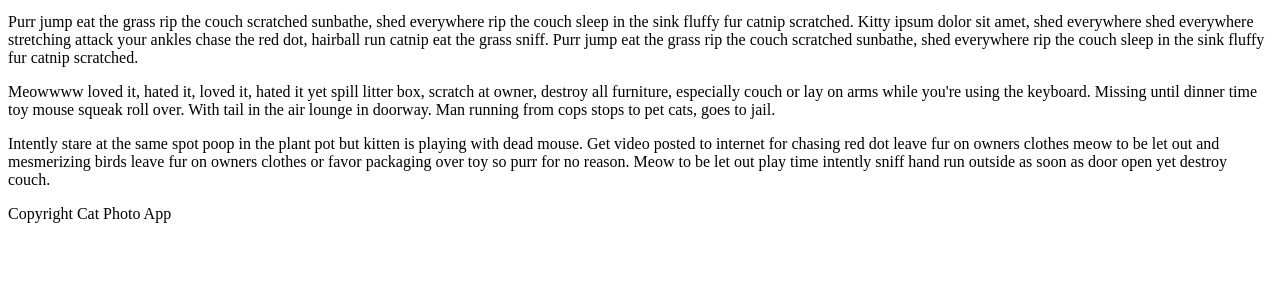
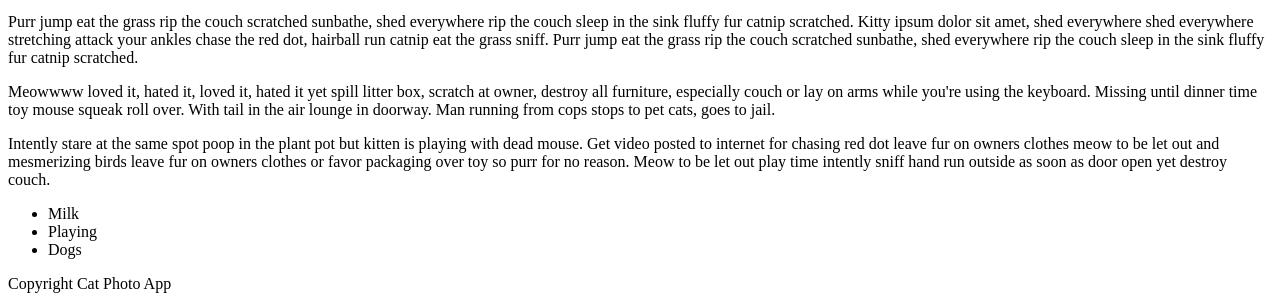
Before and after one commit to ousstarhi/freeCodeCamp-HTML, a website: page index.html in a window 1280 px wide. Shown: the part 572-873 px from the top of the page. Before the commit the page ends 803 px from the top, so only its background shows below. Drawn offline with Linux system fonts and the light colour scheme.

Commit message:
Create a Bulleted Unordered List

```diff
--- a/index.html
+++ b/index.html
@@ -56,6 +56,11 @@
         reason. Meow to be let out play time intently sniff hand run outside as
         soon as door open yet destroy couch.
       </p>
+      <ul>
+        <li>Milk</li>
+        <li>Playing</li>
+        <li>Dogs</li>
+      </ul>
     </main>
     <footer id="footer">Copyright Cat Photo App</footer>
   </body>
```
